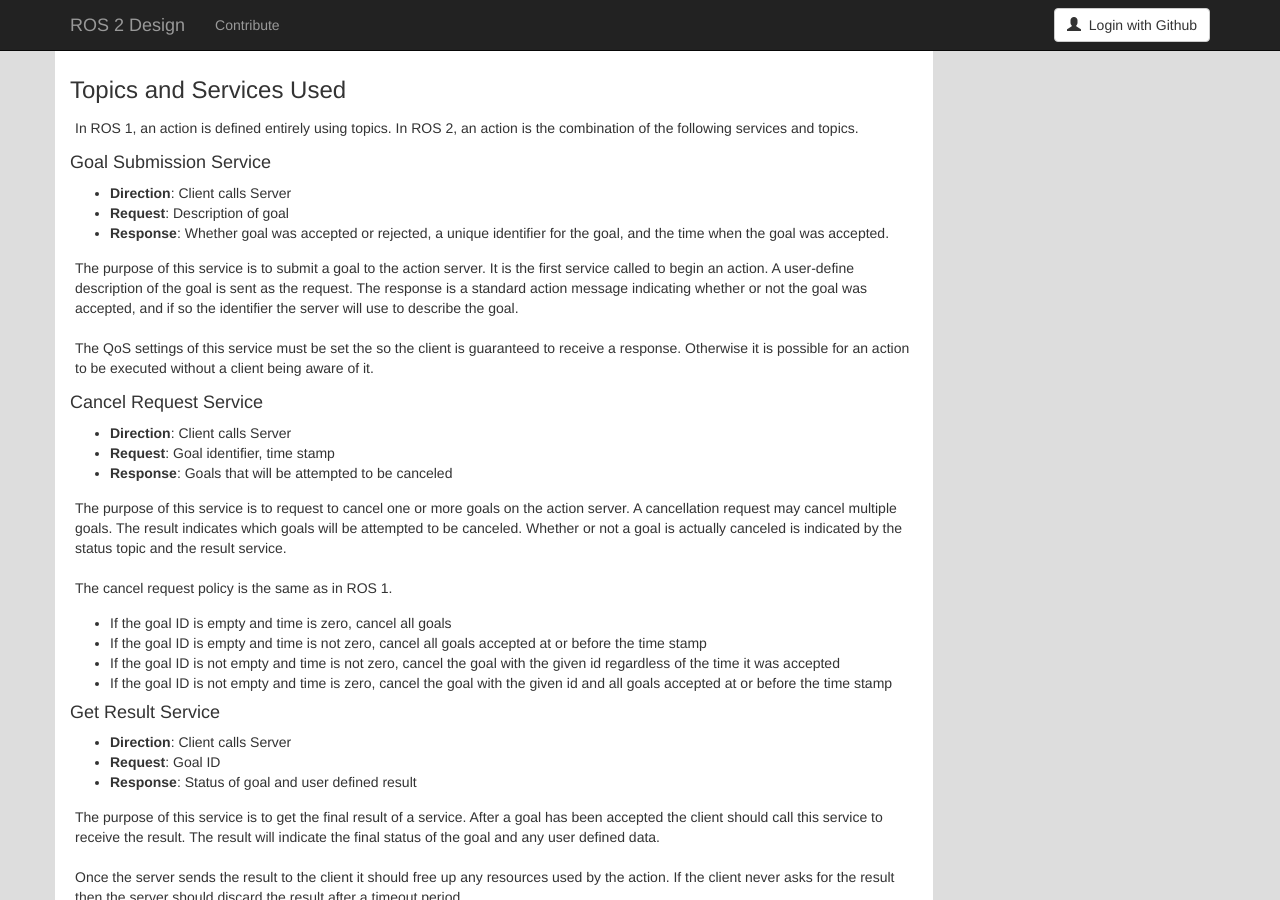
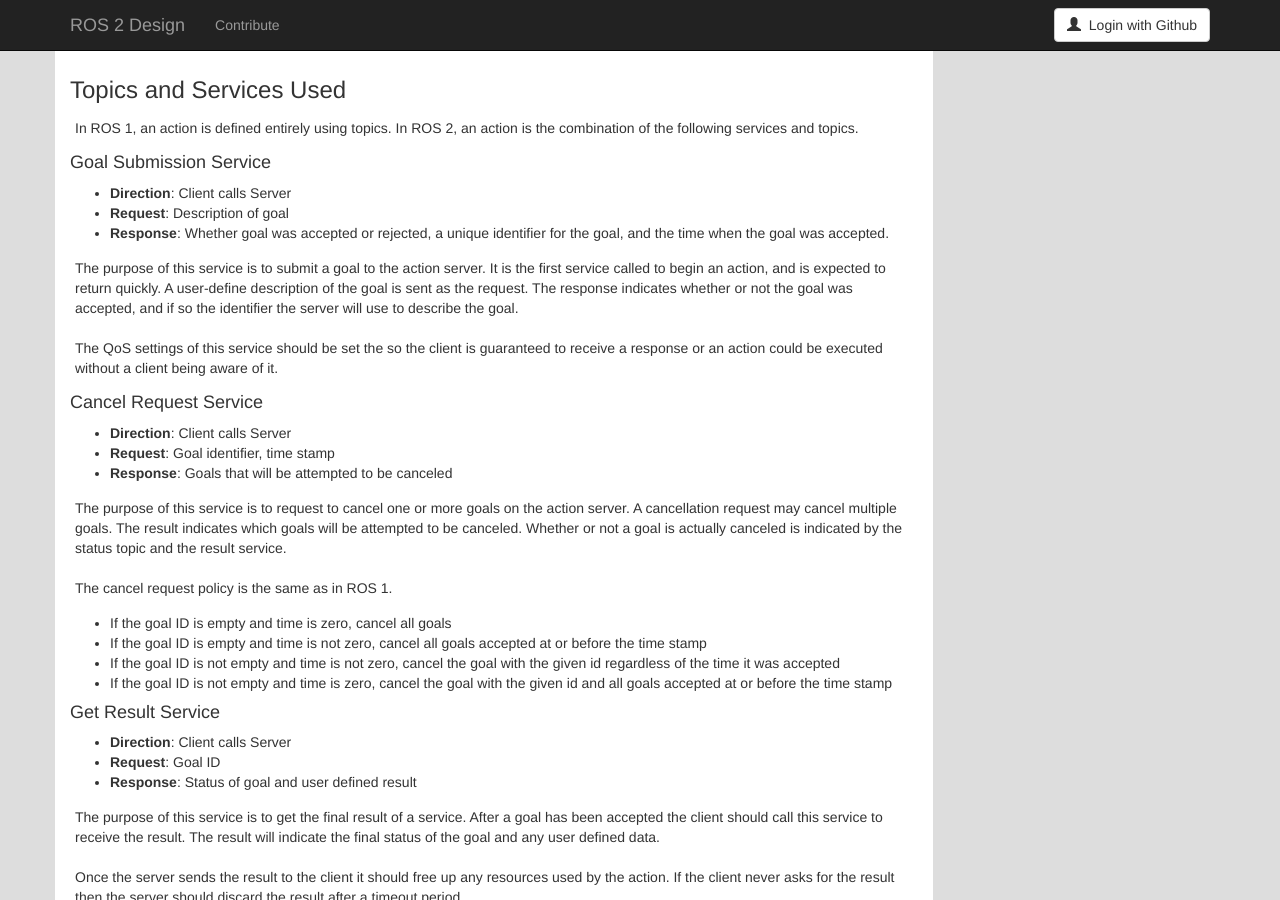
Before and after one commit to ros2/design, a Jekyll site: the page built from articles/actions.md, in a window 1280 px wide and 900 px high, scrolled down 4174 px. Built offline with Jekyll 4.4.1, drawn with Linux system fonts in a browser that asks for light colours; nearby versions of some CDN libraries.

Commit message:
Minor wording in goal subscription service section

```diff
--- a/articles/actions.md
+++ b/articles/actions.md
@@ -244,12 +244,11 @@ In ROS 2, an action is the combination of the following services and topics.
 * **Response**: Whether goal was accepted or rejected, a unique identifier for the goal, and the time when the goal was accepted.
 
 The purpose of this service is to submit a goal to the action server.
-It is the first service called to begin an action.
+It is the first service called to begin an action, and is expected to return quickly.
 A user-define description of the goal is sent as the request.
-The response is a standard action message indicating whether or not the goal was accepted, and if so the identifier the server will use to describe the goal.
+The response indicates whether or not the goal was accepted, and if so the identifier the server will use to describe the goal.
 
-The QoS settings of this service must be set the so the client is guaranteed to receive a response.
-Otherwise it is possible for an action to be executed without a client being aware of it.
+The QoS settings of this service should be set the so the client is guaranteed to receive a response or an action could be executed without a client being aware of it.
 
 #### Cancel Request Service
 
```
